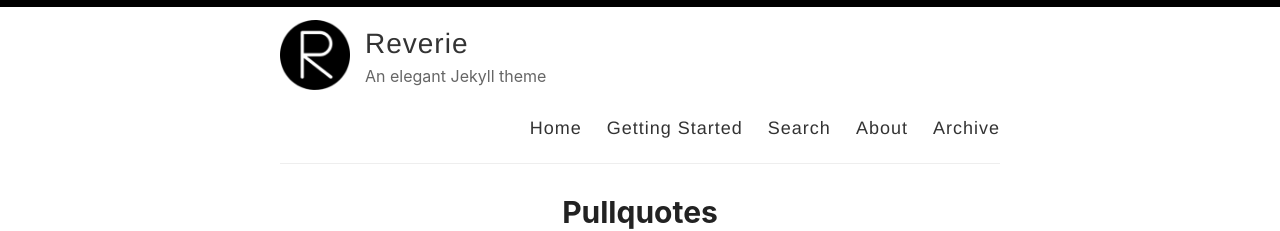
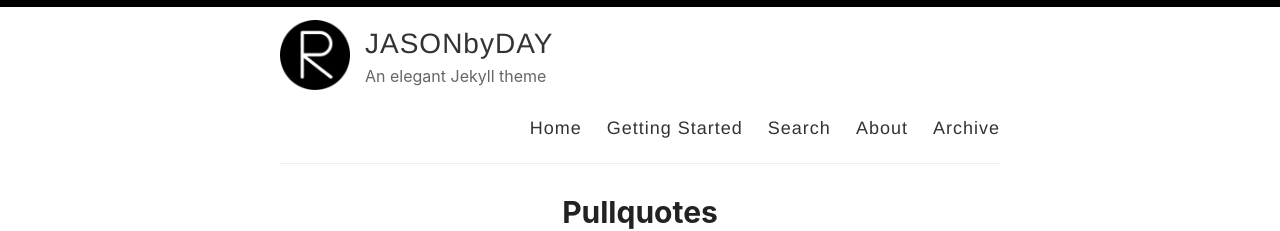
Before and after one commit to jasonday/jekyll-test, a Jekyll site: the page built from index.html, in a window 1280 px wide and 900 px high. Shown: the top 231 px of the window. Built offline with Jekyll 4.4.1, drawn with Linux system fonts in a browser that asks for light colours; the list of posts is cut into pages by our own code.

Commit message:
Update _config.yml

```diff
--- a/_config.yml
+++ b/_config.yml
@@ -3,10 +3,10 @@
 #
 
 # Name of your site (displayed in the header)
-name: Reverie
+name: JASONbyDAY
 
 # Name of the author
-author: Amit Merchant
+author: Jason Day
 
 # Short bio or description (displayed in the header)
 description: An elegant Jekyll theme
```
